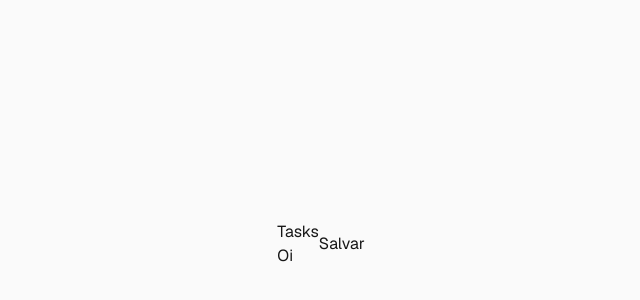
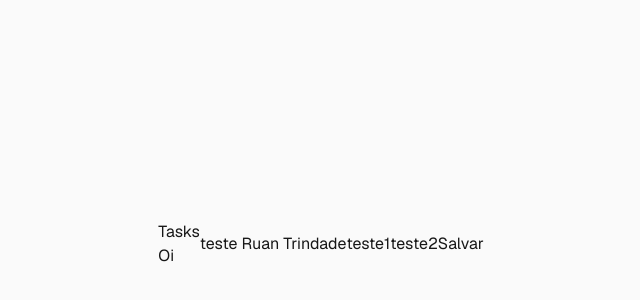
Before and after one commit to appeasytaskmanager/app-taskeasy, a Next.js app: page / in a window 1280 px wide. Shown: the part 156-456 px from the top of the page, without its empty margins (319-959 px from the left). Built offline with nearby package versions, Linux system fonts and the light colour scheme.

Commit message:
adicionei um botao

```diff
--- a/src/app/page.tsx
+++ b/src/app/page.tsx
@@ -68,6 +68,9 @@ export default function Home() {
         </div>
       </main> */}
       <Task />
+      <h1>teste Ruan Trindade</h1>
+      <h1>teste1</h1>
+      <h1>teste2</h1>
       <Button action={() => alert("Diff")} title="Salvar" />
     </div>
   );
```
